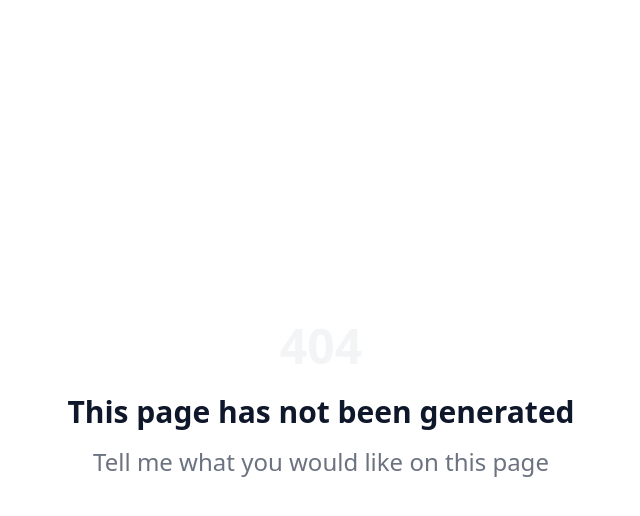
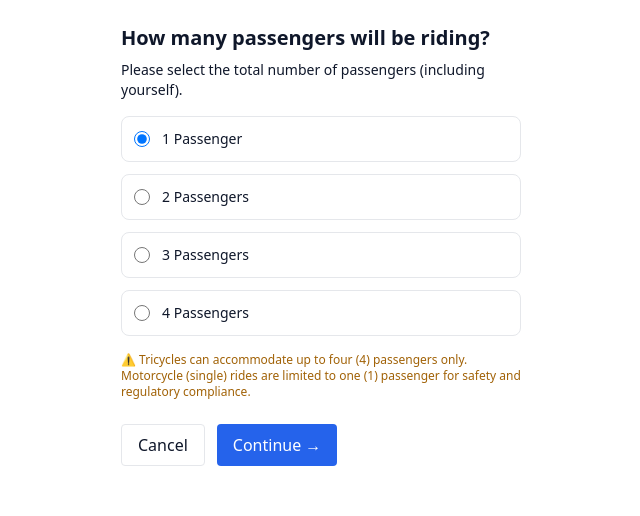
Before and after one commit to jwes9121/jride-clean, a Next.js app: page /request/passenger-count in a window 1280 px wide. Before the commit this address had no page. Shown: the top 516 px of the page, without its empty margins (319-959 px from the left). Built offline with nearby package versions, Linux system fonts and the light colour scheme.

Commit message:
Create page.tsx

```diff
--- /dev/null
+++ b/app/request/passenger-count/page.tsx
@@ -0,0 +1,55 @@
+"use client";
+import { useRouter } from "next/navigation";
+import { useState } from "react";
+
+export default function PassengerCountPage() {
+  const router = useRouter();
+  const [count, setCount] = useState<number>(1);
+  const options = [1, 2, 3, 4];
+
+  return (
+    <main className="p-6 max-w-md mx-auto">
+      <h1 className="text-xl font-semibold mb-2">How many passengers will be riding?</h1>
+      <p className="text-sm mb-4">
+        Please select the total number of passengers (including yourself).
+      </p>
+
+      <div className="space-y-3">
+        {options.map((opt) => (
+          <label key={opt} className="flex items-center space-x-3 border rounded-lg p-3">
+            <input
+              type="radio"
+              name="passengers"
+              checked={count === opt}
+              onChange={() => setCount(opt)}
+              className="h-4 w-4"
+            />
+            <span className="text-sm">
+              {opt} Passenger{opt > 1 && "s"}
+            </span>
+          </label>
+        ))}
+      </div>
+
+      <p className="mt-4 text-xs text-yellow-700">
+        ⚠️ Tricycles can accommodate up to four (4) passengers only.
+        Motorcycle (single) rides are limited to one (1) passenger for safety and regulatory compliance.
+      </p>
+
+      <div className="mt-6 flex gap-3">
+        <button
+          onClick={() => router.push("/")}
+          className="px-4 py-2 rounded border"
+        >
+          Cancel
+        </button>
+        <button
+          onClick={() => router.push(`/request/confirm-fare?count=${count}`)}
+          className="px-4 py-2 rounded bg-blue-600 text-white"
+        >
+          Continue →
+        </button>
+      </div>
+    </main>
+  );
+}
```
